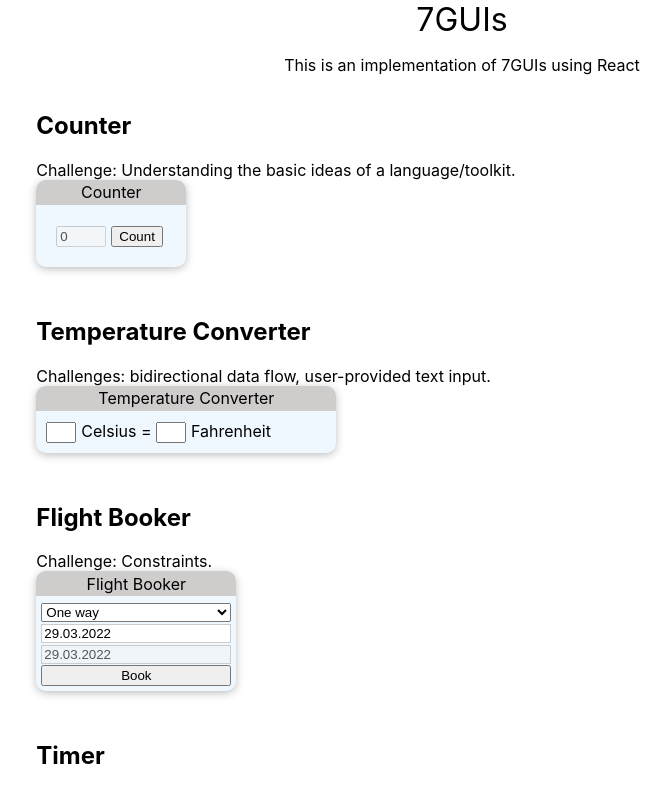
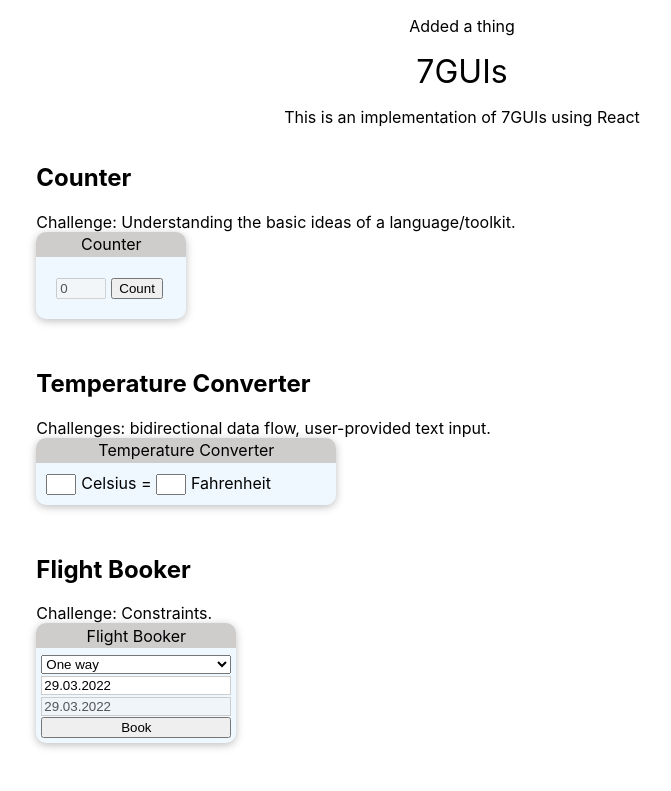
Before and after one commit to taylormitchell/7guis, a React (Create React App) app: page / in a window 1280 px wide. Shown: the top 791 px of the page, without its empty margins (178-849 px from the left). Built offline with nearby package versions, Linux system fonts and the light colour scheme.

Commit message:
Added a thing

```diff
--- a/src/App.js
+++ b/src/App.js
@@ -32,6 +32,7 @@
 
   return (
     <div className="App">
+      <p>Added a thing</p>
       <header className="App-header">7GUIs</header>
       <p>This is an implementation of 7GUIs using React</p>
       <div id="windows">
```
